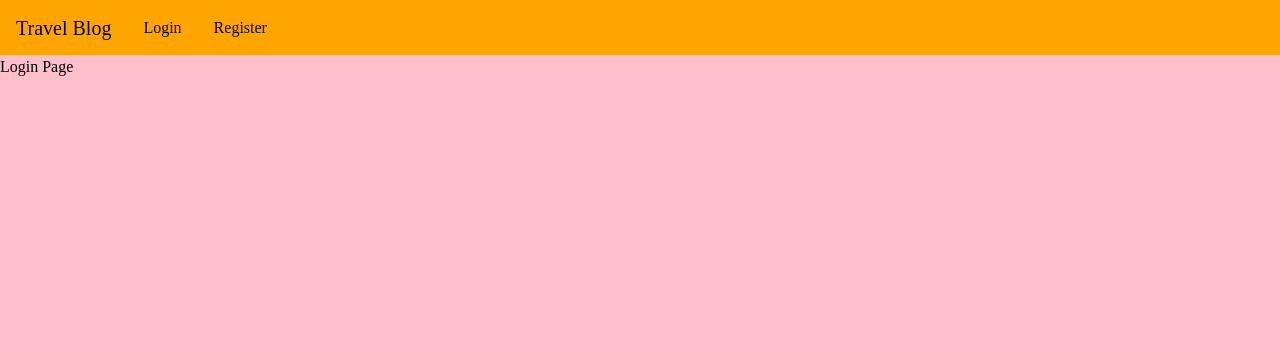
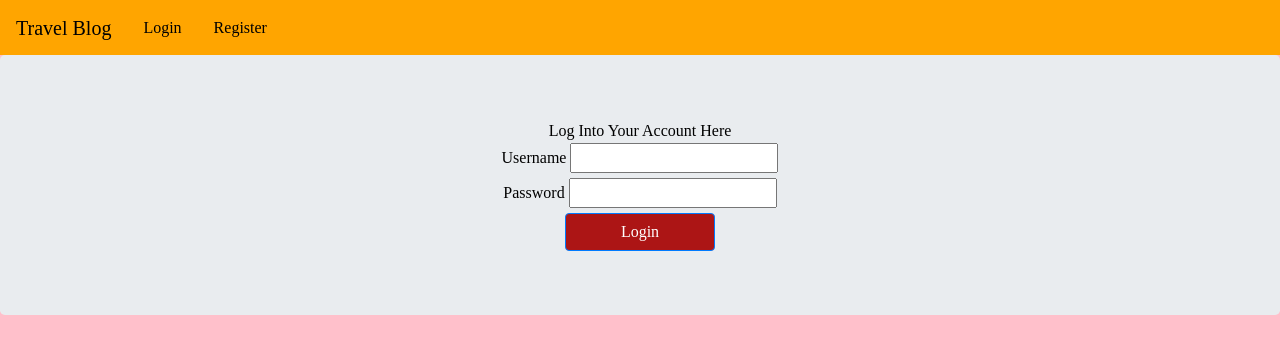
Before and after one commit to FablihaHossain/travel_blog, a Django app: page /login/ in a window 1280 px wide. Shown: the top 354 px of the page. Run offline with Django 3.2, Linux system fonts and the light colour scheme; some libraries are stand-ins or nearby versions.

Commit message:
added initial login form

```diff
--- a/travelBlog/travelEntries/templates/login.html
+++ b/travelBlog/travelEntries/templates/login.html
@@ -5,7 +5,20 @@
 </head>
 {% block content %}
 <body class = "body-html body size">
-	<p> Login Page </p>
+	<div class ="jumbotron">
+		<div class = "container text-center form-words"> Log Into Your Account Here </div>
+		<div class="text-center">
+			<label class = "text-center form-words"> Username </label>
+			<input type = "username" name = "username">
+		</div>
+		<div class="text-center">
+			<label class = "text-center form-words"> Password </label>
+			<input type="password" name="password">
+		</div>
+		<div class = "text-center">
+			<button type = "submit" class = "btn btn-primary btn-primary-block"> Login </button>
+		</div>
+	</div>
 </body>
 {% endblock content %}
 </html>
```
